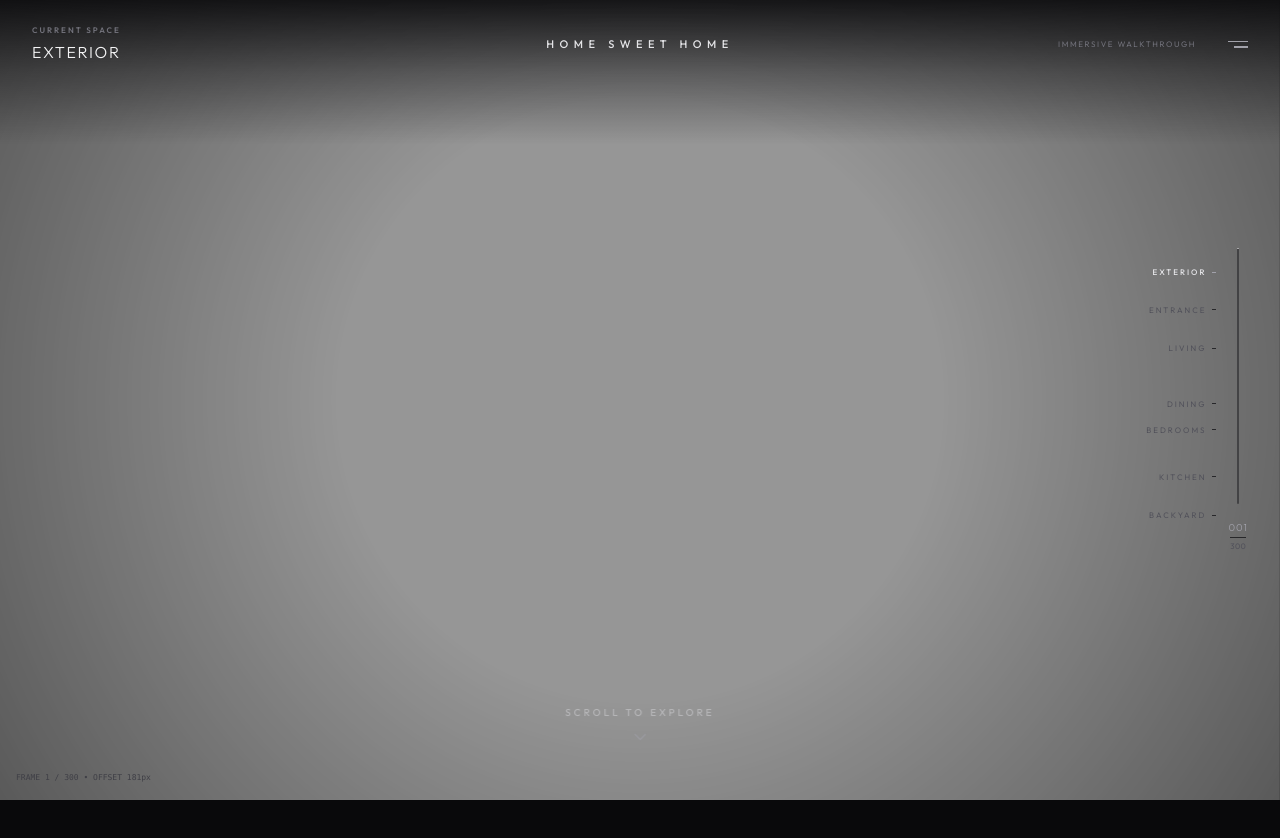
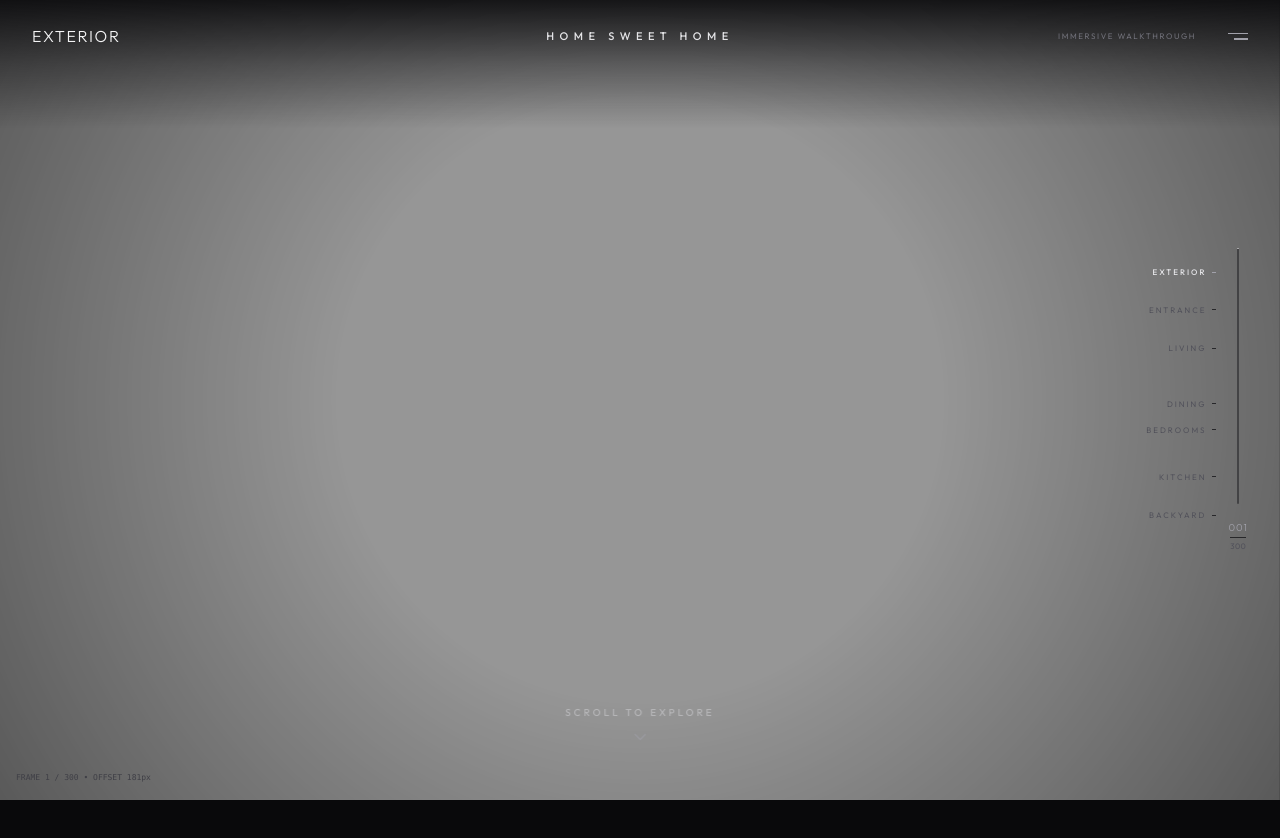
Before and after one commit to teklitzadmin/house-tour, a React (Vite) app: page / in a window 1280 px wide. Shown: the top 838 px of the page. Built offline with nearby package versions, Linux system fonts and the light colour scheme.

Commit message:
clean: remove 'Current Space' header label

```diff
--- a/src/components/RoomLabel.tsx
+++ b/src/components/RoomLabel.tsx
@@ -8,9 +8,6 @@ interface RoomLabelProps {
 export const RoomLabel: React.FC<RoomLabelProps> = ({ location }) => {
   return (
     <div className="flex flex-col pointer-events-none select-none">
-      <span className="text-[8px] tracking-[0.25em] text-zinc-500 font-semibold uppercase mb-1 font-sans">
-        Current Space
-      </span>
       <h2 className="text-sm md:text-base font-light tracking-widest text-zinc-100 uppercase font-sans transition-all duration-300">
         {location}
       </h2>
```
